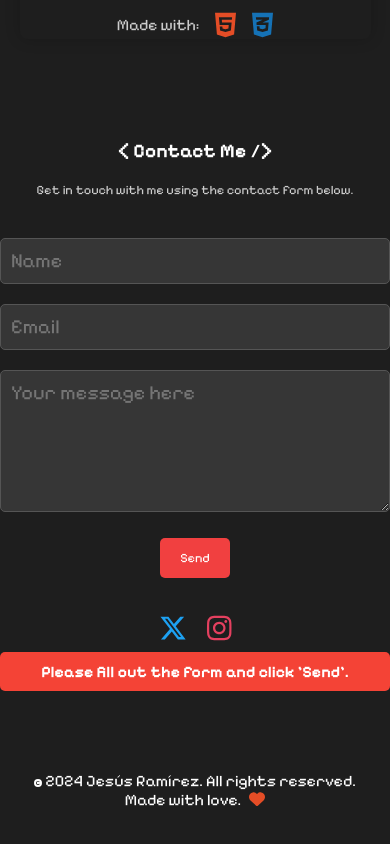
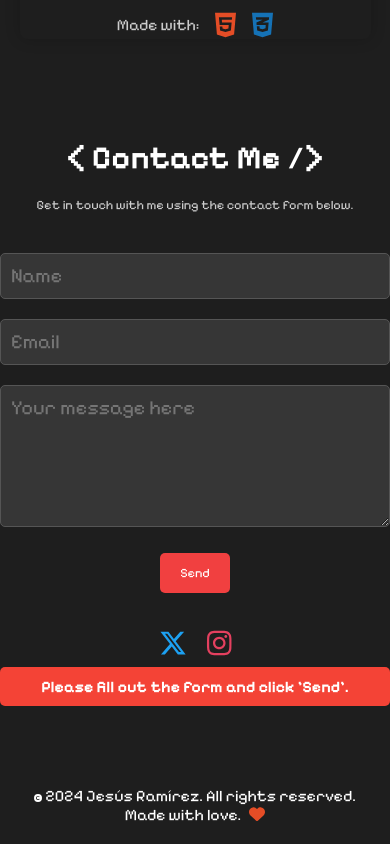
Before and after one commit to jesusramiireez/portfolioReact, a React (Create React App) app: page / in a window 390 px wide. Shown: the part 2800-3644 px from the top of the page. Built offline with nearby package versions, Linux system fonts and the light colour scheme.

Commit message:
Cambios de estilos

```diff
--- a/src/components/Contact/contact.css
+++ b/src/components/Contact/contact.css
@@ -101,10 +101,6 @@ input,textarea:focus{
 /* Media Queries */
 
 @media screen and (max-width: 768px) {
-    .contactTitle {
-        font-size: 1.5rem;
-    }
-
     .contactDesc {
         font-size: 0.9rem;
     }
@@ -115,10 +111,6 @@ input,textarea:focus{
 }
 
 @media screen and (max-width: 480px) {
-    .contactTitle {
-        font-size: 1.2rem;
-    }
-
     .contactDesc {
         font-size: 0.8rem;
     }
```
